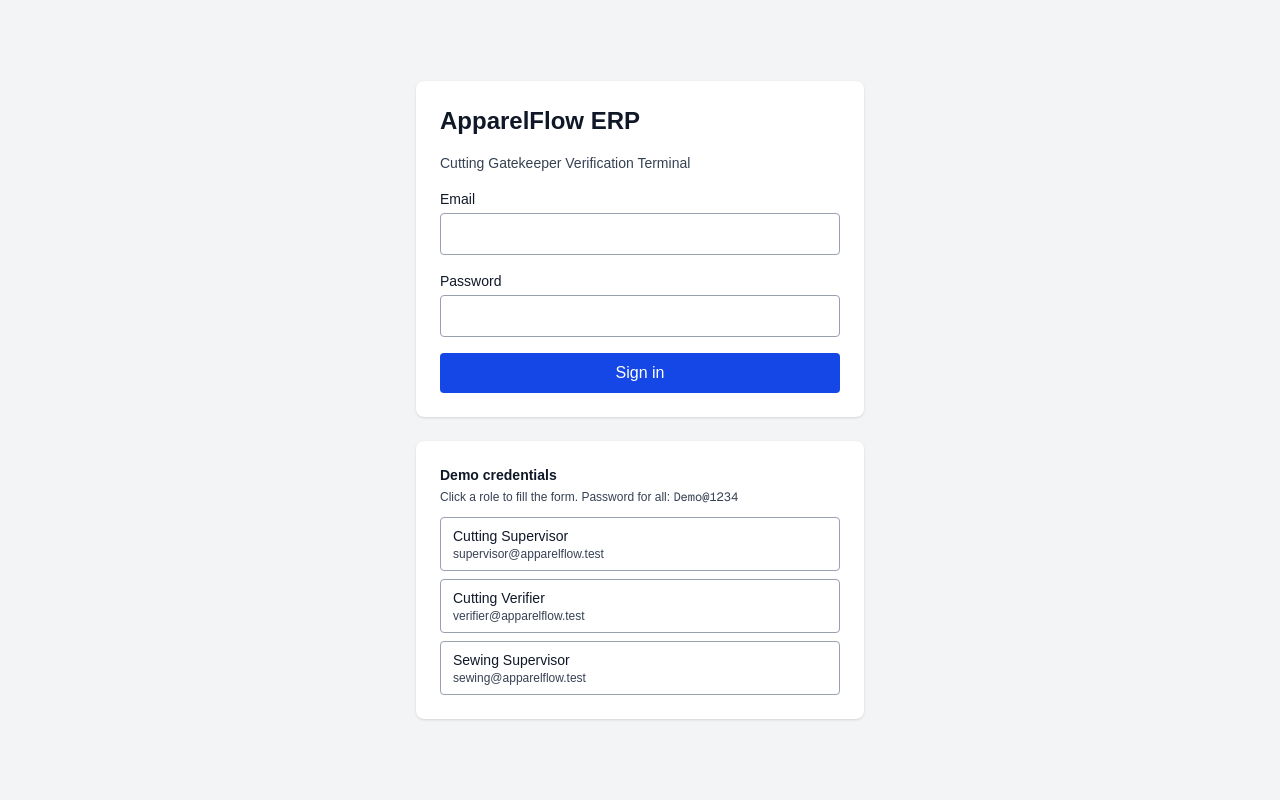
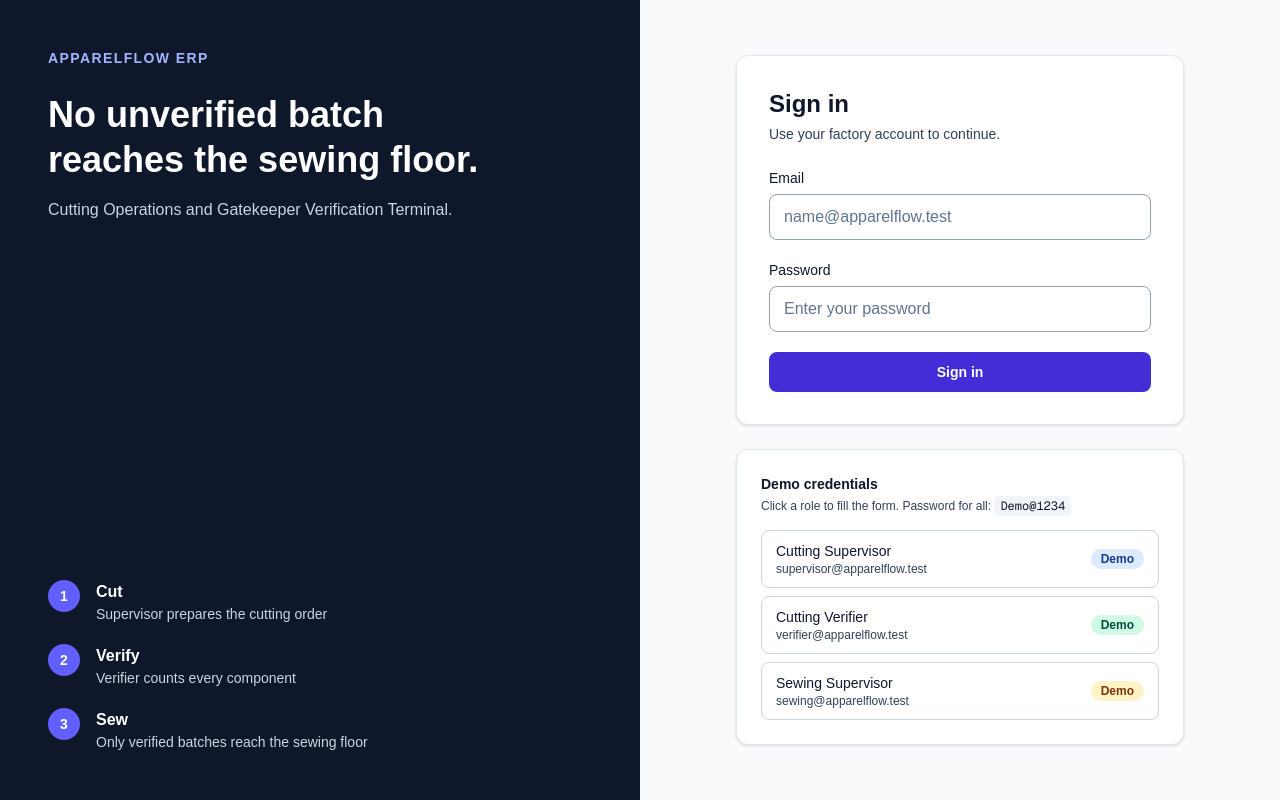
Before and after one commit to JayaniPerera27/apparelflow, a Next.js app: page /login in a window 1280 px wide. Built offline with nearby package versions, Linux system fonts and the light colour scheme; no server answers.

Commit message:
Redesign login page with split layout.

```diff
--- a/app/login/LoginForm.tsx
+++ b/app/login/LoginForm.tsx
@@ -5,9 +5,9 @@ import { useRouter } from "next/navigation";
 
 const DEMO_PASSWORD = "Demo@1234";
 const DEMO_USERS = [
-  { label: "Cutting Supervisor", email: "supervisor@apparelflow.test" },
-  { label: "Cutting Verifier", email: "verifier@apparelflow.test" },
-  { label: "Sewing Supervisor", email: "sewing@apparelflow.test" },
+  { label: "Cutting Supervisor", email: "supervisor@apparelflow.test", badge: "bg-blue-100 text-blue-900" },
+  { label: "Cutting Verifier", email: "verifier@apparelflow.test", badge: "bg-emerald-100 text-emerald-900" },
+  { label: "Sewing Supervisor", email: "sewing@apparelflow.test", badge: "bg-amber-100 text-amber-900" },
 ];
 
 export default function LoginForm() {
@@ -49,61 +49,57 @@ export default function LoginForm() {
 
   return (
   <div className="w-full max-w-md space-y-6">
-      <div className="bg-white rounded-lg shadow p-6 space-y-4">
-        <h1 className="text-2xl font-bold text-gray-900">ApparelFlow ERP</h1>
-        <p className="text-sm text-gray-700">Cutting Gatekeeper Verification Terminal</p>
+    <div className="card p-8">
+      <h2 className="text-2xl font-bold text-slate-900">Sign in</h2>
+      <p className="mt-1 text-sm text-slate-700">Use your factory account to continue.</p>
 
-        <form onSubmit={onSubmit} className="space-y-4" noValidate>
+      <form onSubmit={onSubmit} className="mt-6 space-y-5" noValidate>
         <div>
-            <label htmlFor="email" className="block text-sm font-medium text-gray-900 mb-1">
-              Email
-            </label>
+          <label htmlFor="email" className="label">Email</label>
           <input
             id="email"
             type="email"
             value={email}
             onChange={(e) => setEmail(e.target.value)}
-              className="w-full border border-gray-400 rounded px-3 py-2 focus:outline-none focus:ring-2 focus:ring-blue-600"
+            className="input"
+            placeholder="name@apparelflow.test"
             autoComplete="username"
           />
         </div>
 
         <div>
-            <label htmlFor="password" className="block text-sm font-medium text-gray-900 mb-1">
-              Password
-            </label>
+          <label htmlFor="password" className="label">Password</label>
           <input
             id="password"
             type="password"
             value={password}
             onChange={(e) => setPassword(e.target.value)}
-              className="w-full border border-gray-400 rounded px-3 py-2 focus:outline-none focus:ring-2 focus:ring-blue-600"
+            className="input"
+            placeholder="Enter your password"
             autoComplete="current-password"
           />
         </div>
 
         {error && (
-            <p role="alert" className="text-sm text-red-700 bg-red-50 border border-red-300 rounded px-3 py-2">
+          <p role="alert" className="alert-error">
             {error}
           </p>
         )}
 
-          <button
-            type="submit"
-            disabled={loading}
-            className="w-full bg-blue-700 hover:bg-blue-800 text-white font-medium rounded py-2 disabled:opacity-60"
-          >
+        <button type="submit" disabled={loading} className="btn-primary w-full">
           {loading ? "Signing in..." : "Sign in"}
         </button>
       </form>
     </div>
 
-      <div className="bg-white rounded-lg shadow p-6">
-        <h2 className="text-sm font-semibold text-gray-900 mb-1">Demo credentials</h2>
-        <p className="text-xs text-gray-700 mb-3">
-          Click a role to fill the form. Password for all: <code className="font-mono">{DEMO_PASSWORD}</code>
+    <div className="card p-6">
+      <h3 className="text-sm font-semibold text-slate-900">Demo credentials</h3>
+      <p className="mt-1 text-xs text-slate-700">
+        Click a role to fill the form. Password for all:{" "}
+        <code className="rounded bg-slate-100 px-1.5 py-0.5 font-mono text-slate-900">{DEMO_PASSWORD}</code>
       </p>
-        <div className="space-y-2">
+
+      <div className="mt-4 space-y-2">
         {DEMO_USERS.map((u) => (
           <button
             key={u.email}
@@ -113,10 +109,15 @@ export default function LoginForm() {
               setPassword(DEMO_PASSWORD);
               setError("");
             }}
-              className="w-full text-left border border-gray-400 rounded px-3 py-2 hover:bg-gray-100"
+            className="flex w-full items-center justify-between rounded-lg border border-slate-300 px-3.5 py-2.5 text-left hover:border-indigo-600 hover:bg-indigo-50 focus:outline-none focus:ring-2 focus:ring-indigo-200"
           >
-              <span className="block text-sm font-medium text-gray-900">{u.label}</span>
-              <span className="block text-xs text-gray-700">{u.email}</span>
+            <span>
+              <span className="block text-sm font-medium text-slate-900">{u.label}</span>
+              <span className="block text-xs text-slate-700">{u.email}</span>
+            </span>
+            <span className={`rounded-full px-2.5 py-0.5 text-xs font-semibold ${u.badge}`}>
+              Demo
+            </span>
           </button>
         ))}
       </div>
--- a/app/login/page.tsx
+++ b/app/login/page.tsx
@@ -1,14 +1,50 @@
 import { redirect } from "next/navigation";
 import { getSession } from "@/lib/auth";
 import LoginForm from "./LoginForm";
+
+const STEPS = [
+  { n: "1", title: "Cut", text: "Supervisor prepares the cutting order" },
+  { n: "2", title: "Verify", text: "Verifier counts every component" },
+  { n: "3", title: "Sew", text: "Only verified batches reach the sewing floor" },
+];
 
 export default async function LoginPage() {
   const session = await getSession();
   if (session) redirect("/dashboard");
 
   return (
-    <main className="min-h-screen bg-gray-100 flex items-center justify-center p-4">
-      <LoginForm />
+    <main className="grid min-h-screen lg:grid-cols-2">
+      <section className="hidden flex-col justify-between bg-slate-900 p-12 text-white lg:flex">
+        <div>
+          <p className="text-sm font-semibold uppercase tracking-widest text-indigo-300">
+            ApparelFlow ERP
+          </p>
+          <h1 className="mt-6 max-w-md text-4xl font-bold leading-tight">
+            No unverified batch reaches the sewing floor.
+          </h1>
+          <p className="mt-4 max-w-md text-slate-300">
+            Cutting Operations and Gatekeeper Verification Terminal.
+          </p>
+        </div>
+
+        <ol className="space-y-5">
+          {STEPS.map((s) => (
+            <li key={s.n} className="flex items-start gap-4">
+              <span className="flex h-8 w-8 shrink-0 items-center justify-center rounded-full bg-indigo-500 text-sm font-bold text-white">
+                {s.n}
+              </span>
+              <div>
+                <p className="font-semibold">{s.title}</p>
+                <p className="text-sm text-slate-300">{s.text}</p>
+              </div>
+            </li>
+          ))}
+        </ol>
+      </section>
+
+      <section className="flex items-center justify-center bg-slate-50 p-6">
+        <LoginForm />
+      </section>
     </main>
   );
 }
```
Lines whose indentation alone changed are shown as unchanged.
